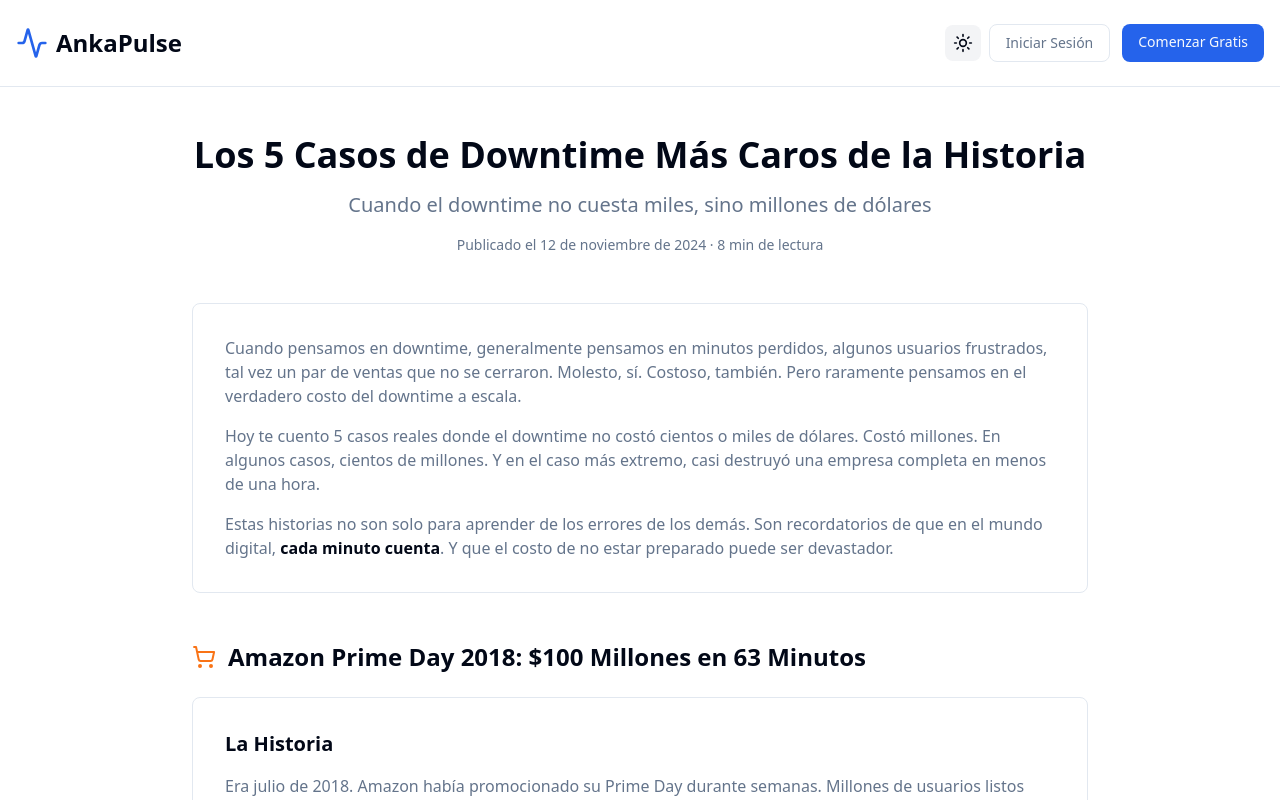
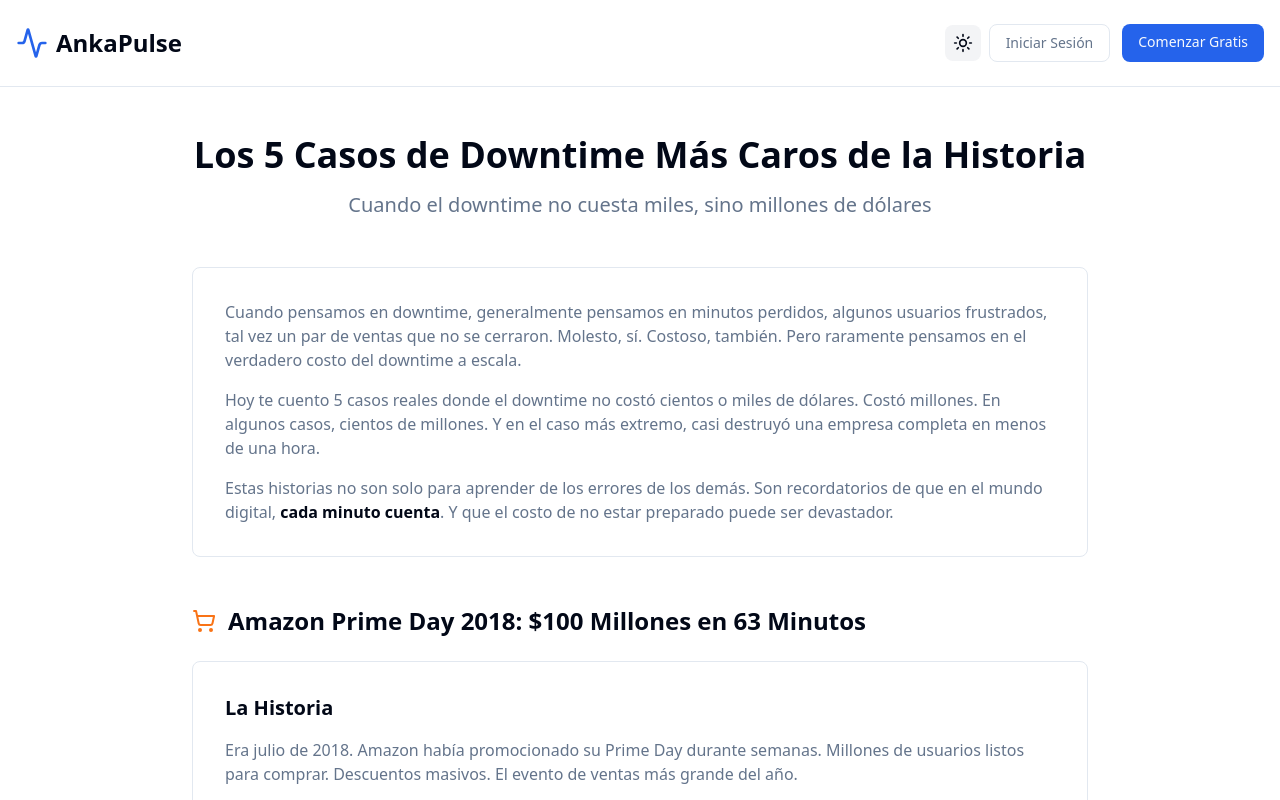
Before and after one commit to juanjoles/ankapulse-frontend, a Next.js app: page /docs/downtime-history in a window 1280 px wide. Shown: the top 800 px of the page. Built offline with nearby package versions, Linux system fonts and the light colour scheme.

Commit message:
fix: delete comment on page

```diff
--- a/src/app/docs/downtime-history/page.tsx
+++ b/src/app/docs/downtime-history/page.tsx
@@ -12,9 +12,6 @@ export default function DowntimeHistoryPage() {
         <p className="text-xl text-muted-foreground mb-4">
           Cuando el downtime no cuesta miles, sino millones de dólares
         </p>
-        <div className="text-sm text-muted-foreground">
-          Publicado el 12 de noviembre de 2024 · 8 min de lectura
-        </div>
       </div>
 
       {/* Intro */}
```
